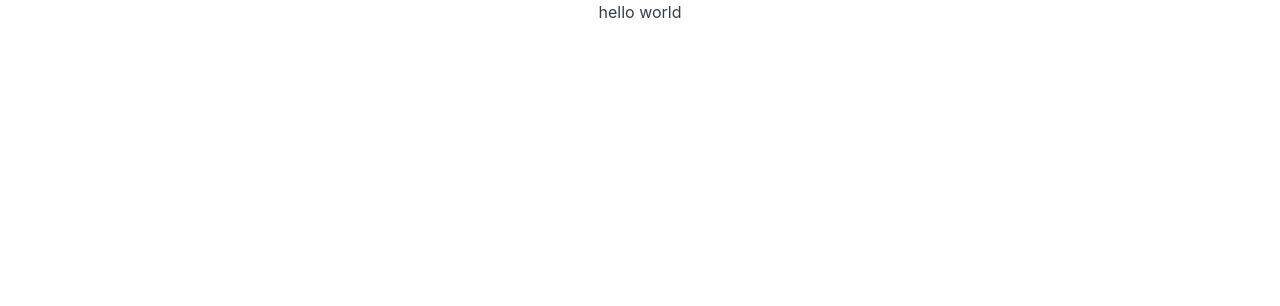
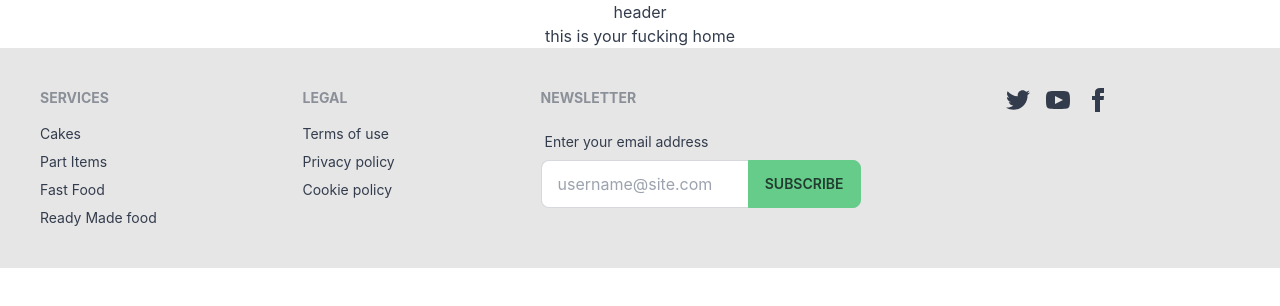
Before and after one commit to FmHasibul/PastryWala-client, a React (Create React App) app: page / in a window 1280 px wide. Shown: the top 306 px of the page. Built offline with nearby package versions, Linux system fonts and the light colour scheme.

Commit message:
footer added

```diff
--- a/src/App.js
+++ b/src/App.js
@@ -1,10 +1,12 @@
 
 import './App.css';
+import { RouterProvider } from 'react-router-dom'
+import routes from './Routes/Routers';
 
 function App() {
   return (
     <div className="App">
-      <h2>hello world</h2>
+      <RouterProvider router={routes} />
     </div>
   );
 }
--- /dev/null
+++ b/src/Hooks/useTitle.js
@@ -0,0 +1,8 @@
+import { useEffect } from "react"
+
+const useTitle = title => {
+    useEffect(() => {
+        document.title = `${title}- Pastry Wala`
+    }, [title])
+}
+export default useTitle;
--- /dev/null
+++ b/src/Layouts/Main.js
@@ -0,0 +1,15 @@
+import React from 'react';
+import { Outlet } from 'react-router-dom';
+import Footer from '../Pages/Shared/Footer';
+
+const Main = () => {
+    return (
+        <div>
+            <h2>header</h2>
+            <Outlet />
+            <Footer />
+        </div>
+    );
+};
+
+export default Main;
--- /dev/null
+++ b/src/Pages/Home/Home.js
@@ -0,0 +1,11 @@
+import React from 'react';
+
+const Home = () => {
+    return (
+        <div>
+            <h1>this is your fucking home</h1>
+        </div>
+    );
+};
+
+export default Home;
--- /dev/null
+++ b/src/Pages/Shared/Footer.js
@@ -0,0 +1,41 @@
+import React from 'react';
+import { Link } from 'react-router-dom'
+
+const Footer = () => {
+    return (
+        <footer className="footer p-10 bg-base-200 text-base-content">
+            <div>
+                <span className="footer-title">Services</span>
+                <Link className="link link-hover">Cakes</Link>
+                <Link className="link link-hover">Part Items</Link>
+                <Link className="link link-hover">Fast Food</Link>
+                <Link className="link link-hover">Ready Made food</Link>
+            </div>
+            <div>
+                <span className="footer-title">Legal</span>
+                <Link className="link link-hover">Terms of use</Link>
+                <Link className="link link-hover">Privacy policy</Link>
+                <Link className="link link-hover">Cookie policy</Link>
+            </div>
+            <div>
+                <span className="footer-title">Newsletter</span>
+                <div className="form-control w-80">
+                    <label className="label">
+                        <span className="label-text">Enter your email address</span>
+                    </label>
+                    <div className="relative">
+                        <input type="text" placeholder="username@site.com" className="input input-bordered w-full pr-16" />
+                        <button className="btn btn-primary absolute top-0 right-0 rounded-l-none">Subscribe</button>
+                    </div>
+                </div>
+            </div>
+            <div className="grid grid-flow-col gap-4 items-center">
+                <Link><svg xmlns="http://www.w3.org/2000/svg" width="24" height="24" viewBox="0 0 24 24" className="fill-current"><path d="M24 4.557c-.883.392-1.832.656-2.828.775 1.017-.609 1.798-1.574 2.165-2.724-.951.564-2.005.974-3.127 1.195-.897-.957-2.178-1.555-3.594-1.555-3.179 0-5.515 2.966-4.797 6.045-4.091-.205-7.719-2.165-10.148-5.144-1.29 2.213-.669 5.108 1.523 6.574-.806-.026-1.566-.247-2.229-.616-.054 2.281 1.581 4.415 3.949 4.89-.693.188-1.452.232-2.224.084.626 1.956 2.444 3.379 4.6 3.419-2.07 1.623-4.678 2.348-7.29 2.04 2.179 1.397 4.768 2.212 7.548 2.212 9.142 0 14.307-7.721 13.995-14.646.962-.695 1.797-1.562 2.457-2.549z"></path></svg></Link>
+                <Link><svg xmlns="http://www.w3.org/2000/svg" width="24" height="24" viewBox="0 0 24 24" className="fill-current"><path d="M19.615 3.184c-3.604-.246-11.631-.245-15.23 0-3.897.266-4.356 2.62-4.385 8.816.029 6.185.484 8.549 4.385 8.816 3.6.245 11.626.246 15.23 0 3.897-.266 4.356-2.62 4.385-8.816-.029-6.185-.484-8.549-4.385-8.816zm-10.615 12.816v-8l8 3.993-8 4.007z"></path></svg></Link>
+                <Link><svg xmlns="http://www.w3.org/2000/svg" width="24" height="24" viewBox="0 0 24 24" className="fill-current"><path d="M9 8h-3v4h3v12h5v-12h3.642l.358-4h-4v-1.667c0-.955.192-1.333 1.115-1.333h2.885v-5h-3.808c-3.596 0-5.192 1.583-5.192 4.615v3.385z"></path></svg></Link>
+            </div>
+        </footer>
+    );
+};
+
+export default Footer;
--- /dev/null
+++ b/src/Pages/Shared/Header.js
@@ -0,0 +1,11 @@
+import React from 'react';
+
+const Header = () => {
+    return (
+        <div>
+            <h2>this is Header</h2>
+        </div>
+    );
+};
+
+export default Header;
--- /dev/null
+++ b/src/Routes/Routers.js
@@ -0,0 +1,20 @@
+import React from "react"
+
+import { createBrowserRouter } from 'react-router-dom'
+import Main from "../Layouts/Main"
+import Home from "../Pages/Home/Home"
+
+const routes = createBrowserRouter([
+
+    {
+        path: '/',
+        element: <Main />,
+        children: [
+            {
+                path: '/',
+                element: <Home />
+            }
+        ]
+    }
+])
+export default routes
--- /dev/null
+++ b/src/firebase.config.js
@@ -0,0 +1,19 @@
+// Import the functions you need from the SDKs you need
+import { initializeApp } from "firebase/app";
+// TODO: Add SDKs for Firebase products that you want to use
+// https://firebase.google.com/docs/web/setup#available-libraries
+
+// Your web app's Firebase configuration
+const firebaseConfig = {
+    apiKey: "AIzaSyCHX2kawzNGOtcstUo1BUvZywI7W11NYIw",
+    authDomain: "pastrywala-a190a.firebaseapp.com",
+    projectId: "pastrywala-a190a",
+    storageBucket: "pastrywala-a190a.appspot.com",
+    messagingSenderId: "555049696994",
+    appId: "1:555049696994:web:ababc28fde6a8076f568bb"
+};
+
+// Initialize Firebase
+const app = initializeApp(firebaseConfig);
+
+export default app;
```
